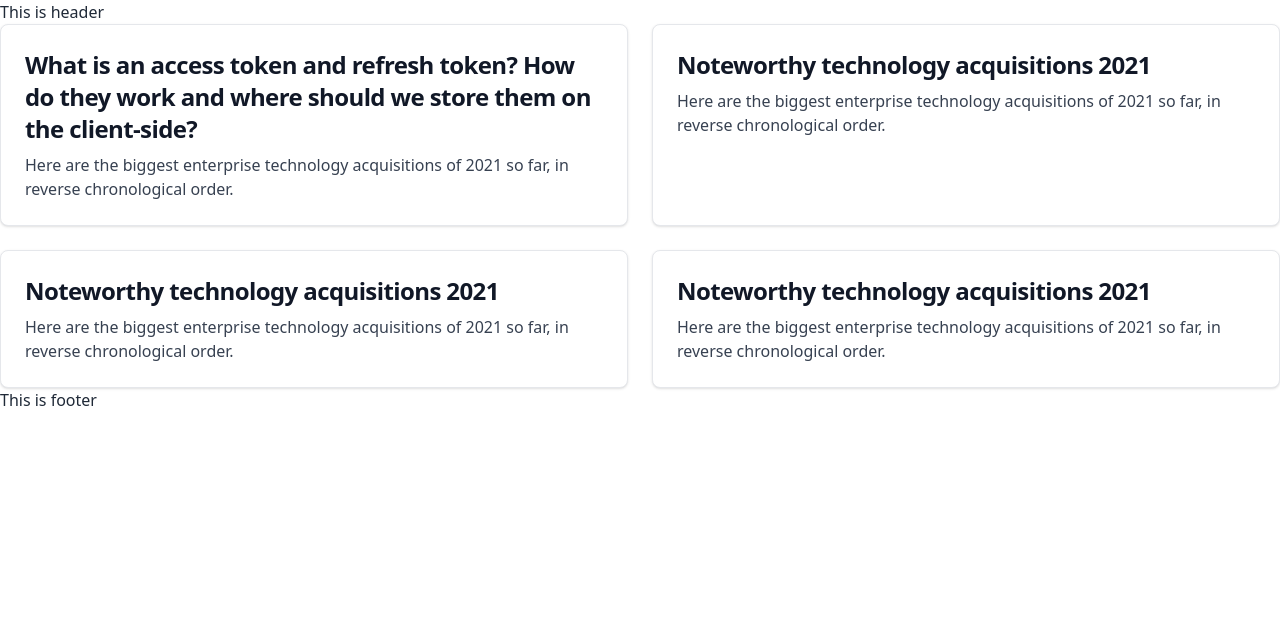
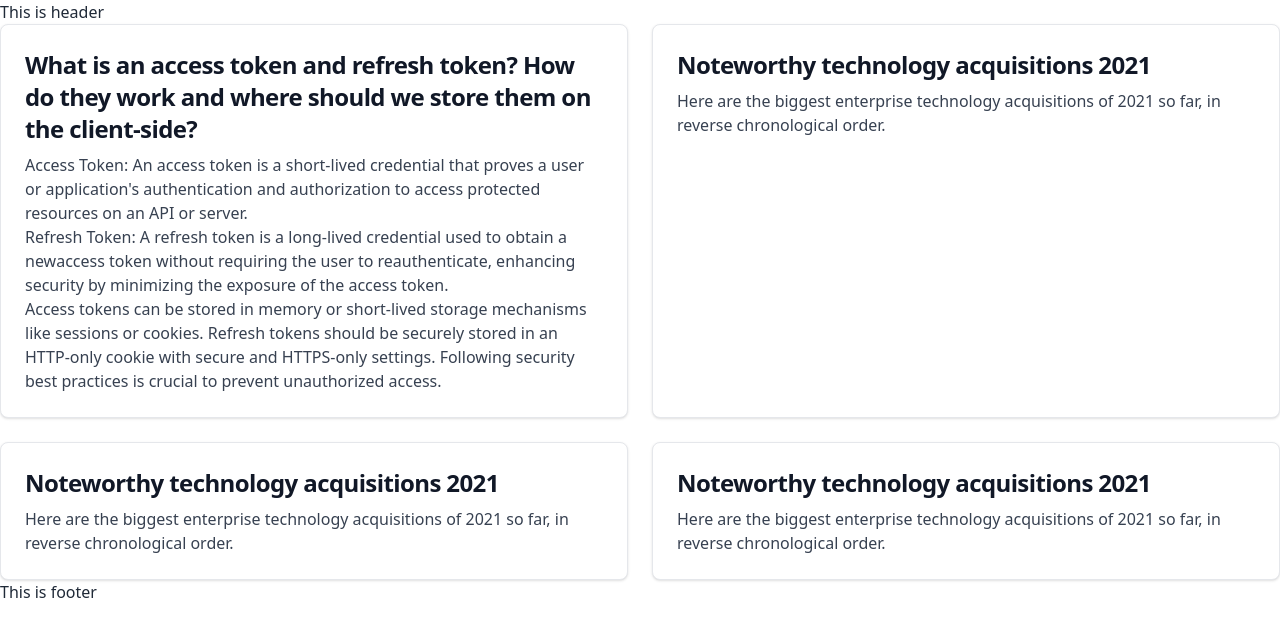
Before and after one commit to shariful10/baby-toy-client, a React (Vite) app: page /blog in a window 1280 px wide. Shown: the top 636 px of the page. Built offline with nearby package versions, Linux system fonts and the light colour scheme.

Commit message:
First Question Added With Answer On Blog Page

```diff
--- a/src/Components/Pages/Blog.jsx
+++ b/src/Components/Pages/Blog.jsx
@@ -10,12 +10,22 @@ const Blog = () => {
 				href="#"
 				class="block w-full p-6 bg-white border border-gray-200 rounded-lg shadow hover:bg-gray-100 dark:bg-gray-800 dark:border-gray-700 dark:hover:bg-gray-700">
 				<h5 class="mb-2 text-2xl font-bold tracking-tight text-gray-900 dark:text-white">
-					What is an access token and refresh token? How do they work and where should we
-					store them on the client-side?
+					What is an access token and refresh token? How do they work and where should we store them on the client-side?
 				</h5>
 				<p class="font-normal text-gray-700 dark:text-gray-400">
-					Here are the biggest enterprise technology acquisitions of 2021 so far, in
-					reverse chronological order.
+					Access Token: An access token is a short-lived credential that proves a user or application's authentication and authorization to access
+                    protected resources on an API or server.
+				</p>
+				<p class="font-normal text-gray-700 dark:text-gray-400">
+					Refresh Token: A refresh token is a long-lived credential used to obtain a
+					newaccess token without requiring the user to reauthenticate, enhancing security by minimizing the exposure of the access token.
+				</p>
+				<p class="font-normal text-gray-700 dark:text-gray-400">
+					Access tokens can be stored in memory or short-lived storage mechanisms
+                    like sessions or cookies. Refresh tokens should be securely stored
+                    in an HTTP-only cookie with secure and HTTPS-only settings.
+                    Following security best practices is crucial to prevent
+                    unauthorized access.
 				</p>
 			</div>
 			<div
```
